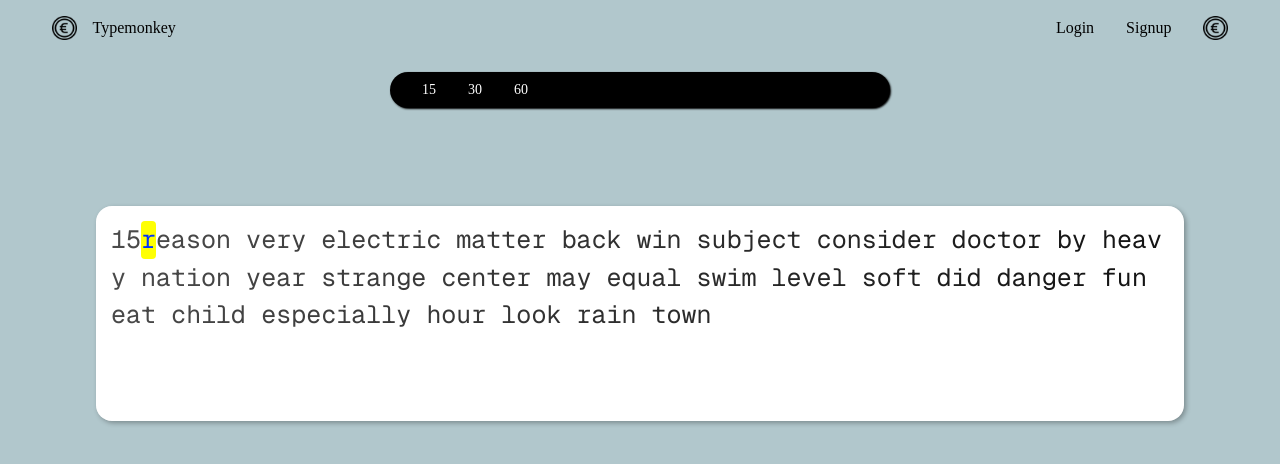
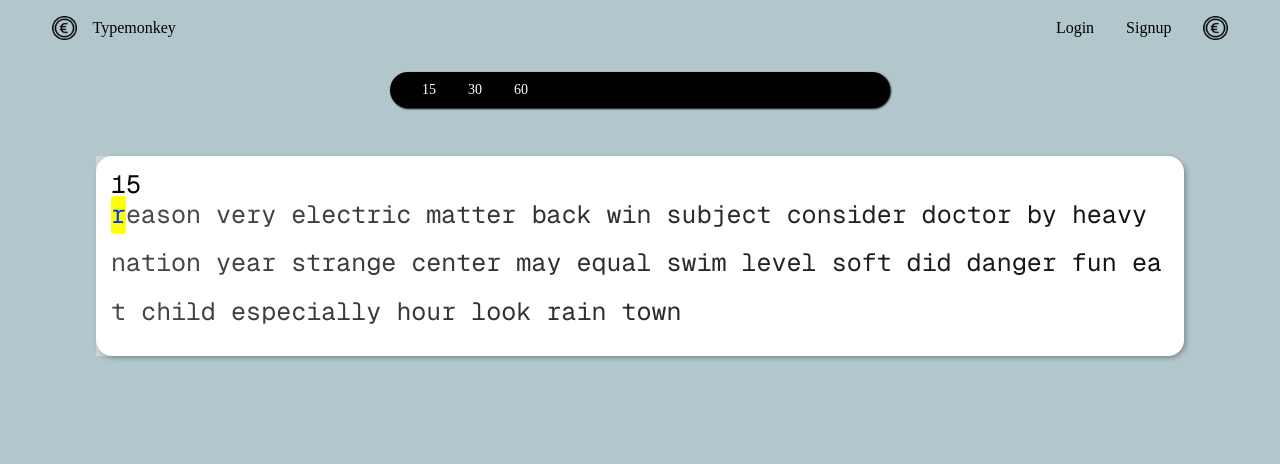
Before and after one commit to Mat-hew-24/typing-test-app, a Next.js app: page / in a window 1280 px wide. Shown: the top 464 px of the page. Built offline with nearby package versions, Linux system fonts and the light colour scheme.

Commit message:
fixed some issues

```diff
--- a/app/components/mainPage.module.css
+++ b/app/components/mainPage.module.css
@@ -6,25 +6,20 @@
 
 .wordBox {
   display: flex;
-  flex-wrap: wrap; /* allow words to wrap like a paragraph */
+  flex-wrap: wrap;
+  align-items: flex-start;
   width: 85%;
-  top: 50px;
-  height: 200px;
-  padding: 15px 15px 200px 15px;
+  min-height: 200px;
+  padding: 40px 15px 15px 15px; /* top padding for timer */
   background: white;
-  backdrop-filter: blur(10px);
-  -webkit-backdrop-filter: blur(10px);
   border-radius: 16px;
   box-shadow: 2px 2px 5px rgba(0, 0, 0, 0.3);
-  overflow: hidden;
-  position: fixed;
+  position: relative; /* for absolute timer */
   font-family: var(--font-geist-mono);
-  font-weight: 400;
   font-size: 25px;
   color: black;
   white-space: normal;
-  word-break: break-word;
-  position: relative; /* changed from fixed */
+  word-break: normal; /* prevent breaking inside words */
 }
 
 .wordBox::before {
@@ -45,8 +40,8 @@
 
 .word {
   display: inline-block;
-  margin-right: 8px; /* space between words */
-  white-space: nowrap;
+  margin-right: 8px;
+  white-space: nowrap; /* keep word together */
 }
 
 .letter {
@@ -100,3 +95,9 @@
 .timer {
   margin-bottom: 10px;
 }
+.timerBox {
+  position: absolute;
+  top: 10px;
+  z-index: 2;
+  pointer-events: none;
+}
--- a/app/components/typingBox.tsx
+++ b/app/components/typingBox.tsx
@@ -59,12 +59,10 @@ export default function TypingBox({
 
     setUserInput(value);
   };
-  let inputIndex = 0;
 
   useEffect(() => {
     if (userInput) {
       setTimeRunner(true);
-      console.log(timeRunner);
     }
   }, [userInput]);
   return (
@@ -77,7 +75,7 @@ export default function TypingBox({
         tabIndex={0}
       />
       <div className={styles.wordBox}>
-        <div>
+        <div className={styles.timerBox}>
           <Timer
             timeVal={timeVal}
             setTimeVal={setTimeVal}
```
